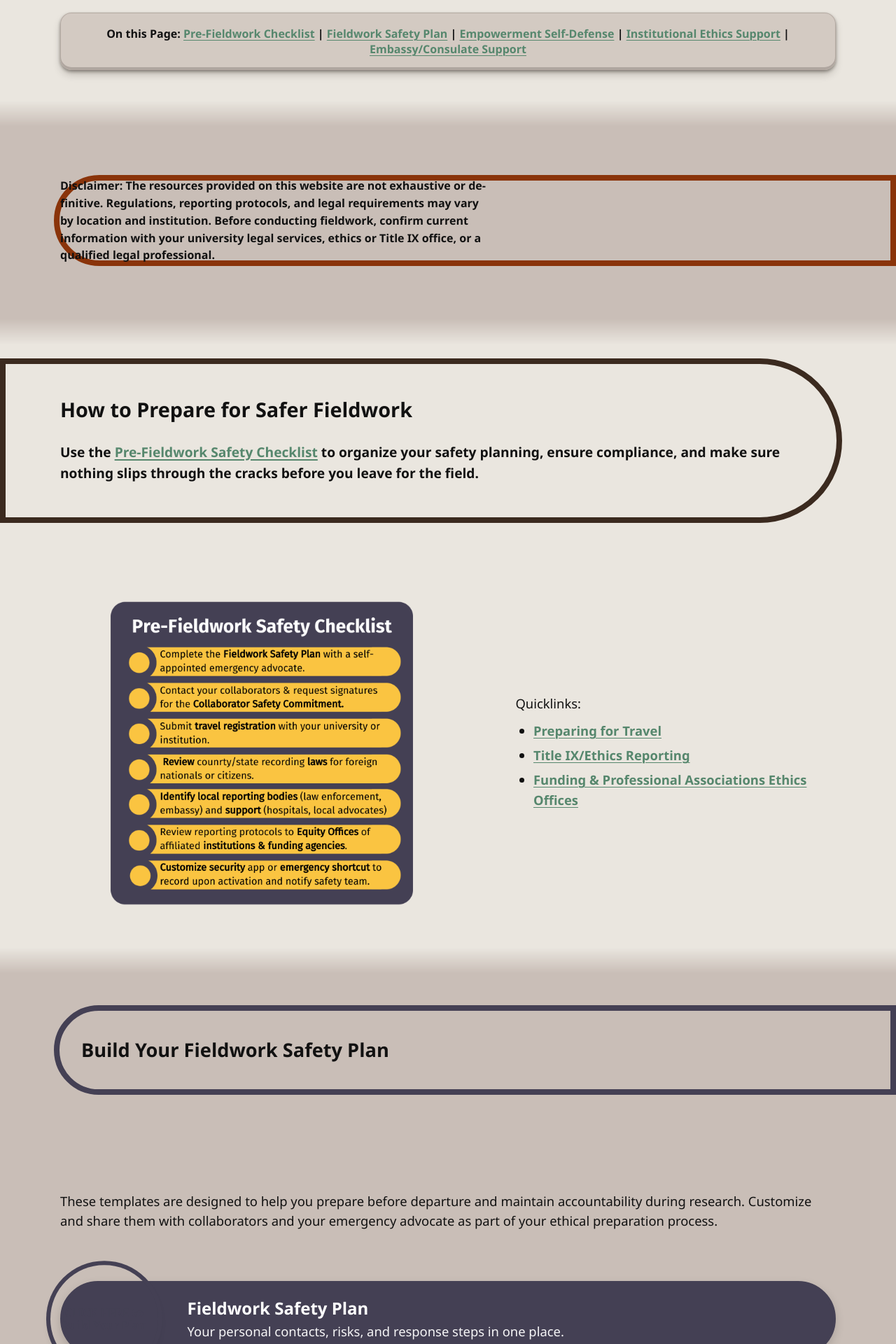
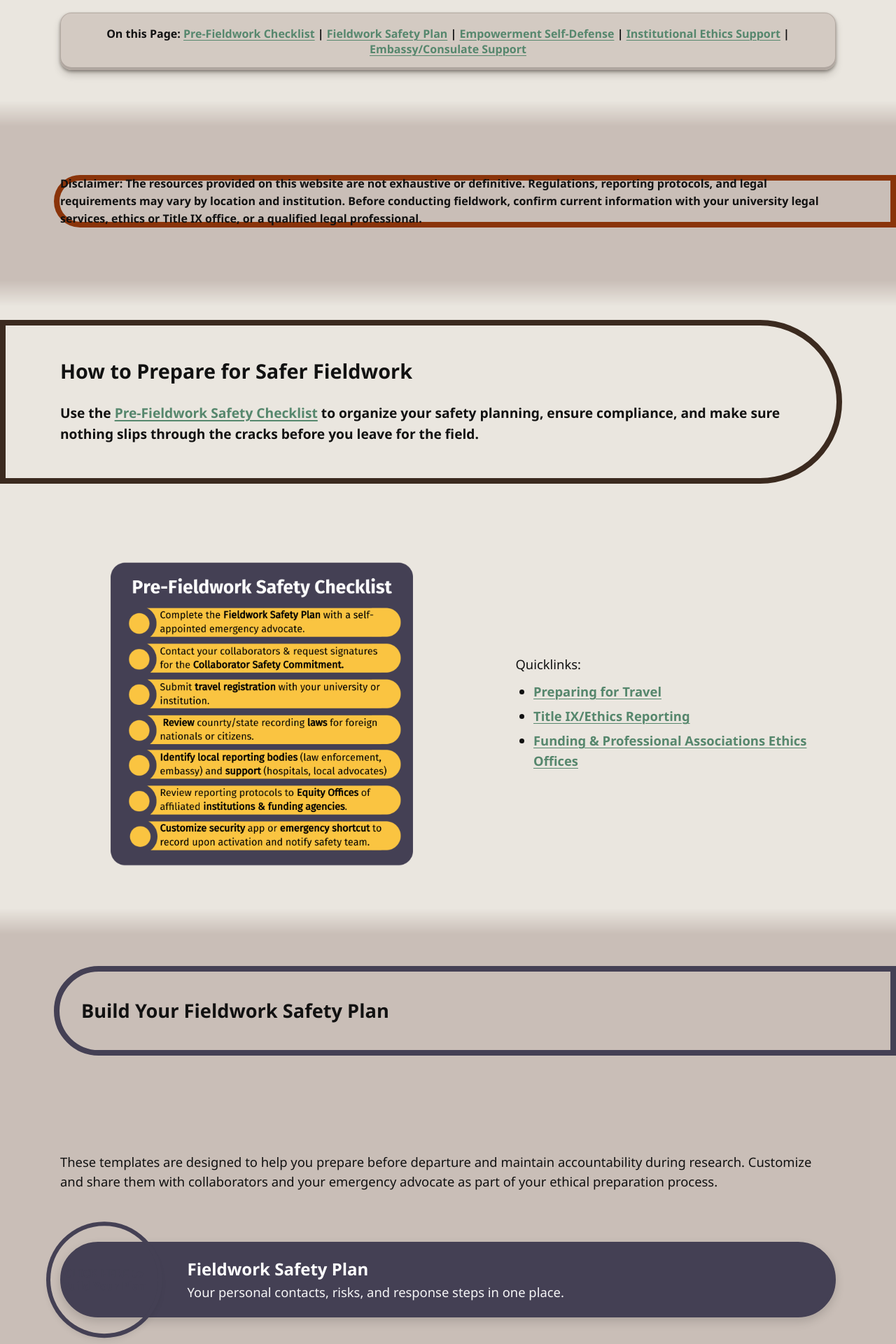
Before and after one commit to AnthroSafetyWarrior/GoldenTrowelProject, a Jekyll site: the page built from _pages/preparing.html, in a window 1280 px wide. Shown: the part 1269-3189 px from the top of the page at 70% size. Built offline with Jekyll 4.4.1, drawn with Linux system fonts in a browser that asks for light colours.

Commit message:
updating pages

```diff
--- a/_pages/preparing.html
+++ b/_pages/preparing.html
@@ -98,9 +98,8 @@
 <div class="stripe stripe--wave-mid">
 <!-- 2) DISCLAIMER — shared split -->
 <section class="section disclaimer-wrap">
-<section id=checklist class="pillband pill--orange pill--clip-right pill--tight">
-<p>Disclaimer: The resources provided on this website are not exhaustive or definitive. Regulations, reporting protocols, and legal requirements may vary by location and institution. Before conducting fieldwork, confirm current information with your university legal services, ethics or Title IX office, or a qualified legal professional.</p>
-</section>
+<p class="pillband pill--orange pill--clip-right pill--tight">
+Disclaimer: The resources provided on this website are not exhaustive or definitive. Regulations, reporting protocols, and legal requirements may vary by location and institution. Before conducting fieldwork, confirm current information with your university legal services, ethics or Title IX office, or a qualified legal professional.</p>
 </section>
 </div>
 
```
